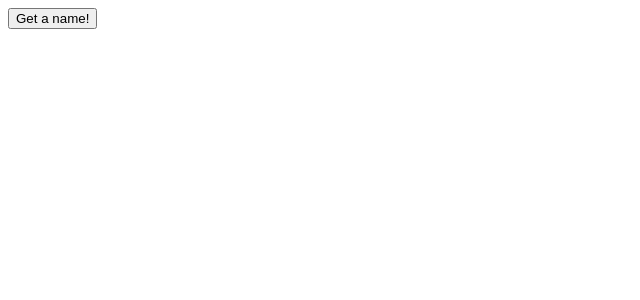
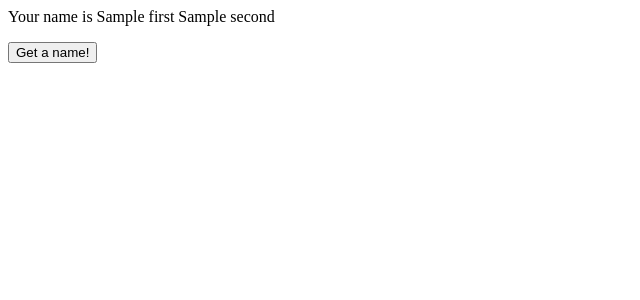
Before and after one commit to willimsbw/band-name-site, a Python web app: template templates/homepage.html in a window 1280 px wide. Shown: the top 300 px of the page, without its empty margins (0-640 px from the left). Run offline with Jinja, Linux system fonts and the light colour scheme; the template is opened without the code that fills it: most values are stand-ins (such as "Sample title", 1, 10 or a date in 2020).

Commit message:
Added band name.

```diff
--- a/templates/homepage.html
+++ b/templates/homepage.html
@@ -7,6 +7,9 @@
   <body>
 
     <section class="main">
+      <div class="band-name">
+        <p>Your name is {{first}} {{second}}</p>
+      </div>
       <div class="button">
         <form method="POST">
           <button class="get-button" type="Submit">Get a name!</button>
```
